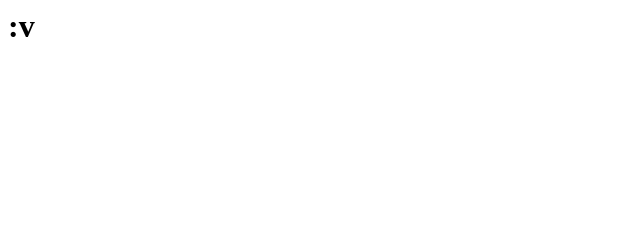
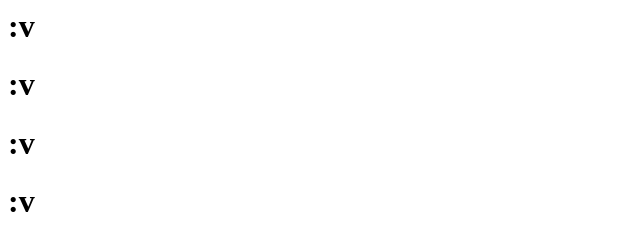
Before and after one commit to Marimanng/Prueba, a plain HTML site: page index.html in a window 1280 px wide. Shown: the whole page, without its empty margins (0-640 px from the left). Drawn offline with Linux system fonts and the light colour scheme.

Commit message:
Update index.html

```diff
--- a/index.html
+++ b/index.html
@@ -1 +1,4 @@
 <h1>:v</h1>
+<h1>:v</h1>
+<h1>:v</h1>
+<h1>:v</h1>
```
